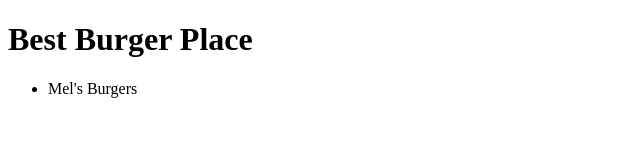
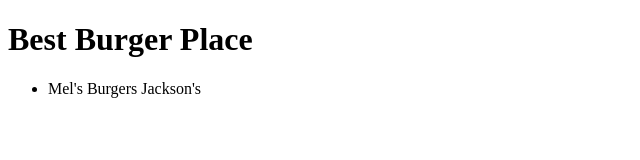
Before and after one commit to SM91wilson/best-burger-place, a plain HTML site: page index.html in a window 1280 px wide. Shown: the full height of the page, 0-640 px from the left. Drawn offline with Linux system fonts and the light colour scheme.

Commit message:
added entry

```diff
--- a/index.html
+++ b/index.html
@@ -11,6 +11,7 @@
         <ul>
             <li>
                 Mel's Burgers
+                Jackson's
             </li>
         </ul>
 </body>
```
